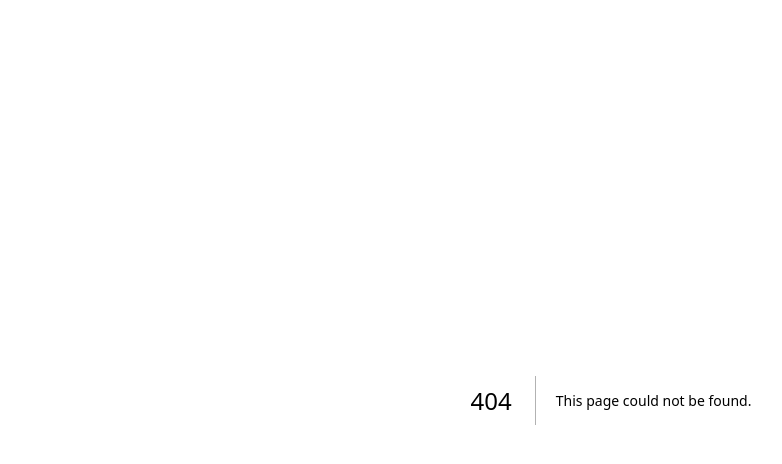
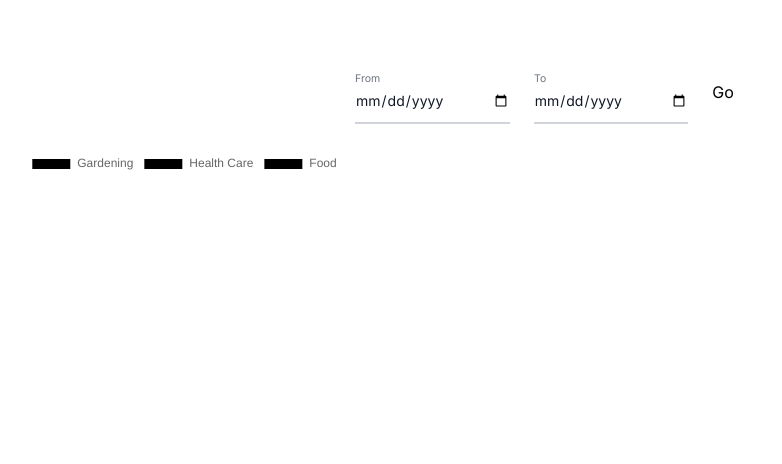
Before and after one commit to AtifAhmed29/my-app, a Next.js app: page /Graph in a window 1280 px wide. Before the commit this address had no page. Shown: the top 464 px of the page, without its empty margins (29-811 px from the left). Built offline with nearby package versions, Linux system fonts and the light colour scheme.

Commit message:
donught chart

```diff
--- /dev/null
+++ b/app/Forcast/page.js
@@ -0,0 +1,107 @@
+'use client'
+import axios from 'axios';
+import React, { useState } from 'react'
+import { useEffect } from 'react';
+
+export default function page() {
+    const [data,setData]=useState([])
+    const [avg,setAvg]=useState([])
+
+useEffect(() => {
+
+    axios.get('http://localhost:3000/expense/all')
+    .then(response=>{
+
+        predict(response.data)
+        setData(response.data)
+    })
+    .catch(err=>{
+        console.log(err);
+    })
+
+
+
+
+
+}, []);
+
+
+function sum(x){
+    var sum=0
+    x.forEach(i=>{
+
+        sum+=i;
+    })
+    return sum;
+}
+
+function predict(data){
+    var saturday=[]
+    var sunday=[]
+    var monday=[]
+    var tuesday=[]
+    var wednesday=[]
+    var thursday=[]
+    var friday=[]
+    var predict=[]
+
+
+    saturday.push(0)
+    sunday.push(0)
+    monday.push(0)
+    tuesday.push(0)
+    wednesday.push(0)
+    thursday.push(0)
+    friday.push(0)
+
+
+    data.forEach(element => {
+        if(element.day=='Saturday'){
+
+
+            saturday.push(element.ammount)
+        }
+        else if(element.day=='Sunday'){
+            sunday.push(element.ammount)
+        }
+        else if(element.day=='Monday'){
+            monday.push(element.ammount)
+        }
+        else if(element.day=='Tuesday'){
+            tuesday.push(element.ammount)
+        }
+        else if(element.day=='Wednesday'){
+            wednesday.push(element.ammount)
+        }
+        else if(element.day=='Thursday'){
+            thursday.push(element.ammount)
+        }
+        else if(element.day=='Friday'){
+            friday.push(element.ammount)
+        }
+
+
+
+    });
+
+    predict.push(sum(saturday)/saturday.length)
+    predict.push(sum(sunday)/sunday.length)
+    predict.push(sum(monday)/monday.length)
+    predict.push(sum(tuesday)/tuesday.length)
+    predict.push(sum(wednesday)/wednesday.length)
+    predict.push(sum(thursday)/thursday.length)
+    predict.push(sum(friday)/friday.length)
+
+    setAvg(predict)
+}
+
+
+
+console.log(avg);
+
+  return (
+    <div>
+
+    </div>
+  )
+}
--- /dev/null
+++ b/app/Graph/page.js
@@ -0,0 +1,124 @@
+'use client'
+import React, { useState } from 'react'
+import axios from 'axios'
+import { useFormik } from 'formik'
+import { object, string, number, date, InferType } from 'yup';
+import PieChart from '../PieChart';
+
+
+export default function page() {
+const [gardening,setGardening]=useState([])
+const [eat, setEat]=useState([])
+const [health, setHealth]=useState([])
+const [data, setData]=useState([])
+
+    const formik=useFormik({
+        initialValues: {},
+        validationSchema:object({
+
+        }),
+        onSubmit:(values,{resetForm})=>{
+
+            axios.post('http://localhost:3000/expense/expensegraph',values)
+            .then(response=>{
+
+               ok(response.data)
+
+
+                console.log(response.data);
+            })
+            .catch(err=>{
+                console.log(err);
+            })
+
+
+
+
+
+            resetForm(values)
+        }
+
+
+
+    })
+
+
+    function sum(x){
+        var sum = 0;
+        x.forEach(i=>{
+        sum =sum + i;
+        })
+        return sum;
+    }
+
+    function ok(data){
+        var aeat=[]
+        var ahealth=[]
+        var agardening=[]
+        var adata=[]
+
+        data.forEach(element => {
+            if(element.category=='health'){
+                ahealth.push(element.ammount)
+            }
+          else if (element.category=='eat'){
+
+            aeat.push(element.ammount)
+          }
+          else if (element.category=='gardening'){
+
+            agardening.push(element.ammount)
+
+          }
+        });
+
+
+
+        setEat(sum(aeat))
+        setGardening(sum(agardening))
+        setHealth(sum(ahealth))
+
+        adata.push(sum(agardening))
+        adata.push(sum(ahealth))
+        adata.push(sum(aeat))
+
+        setData(adata)
+    }
+
+
+    console.log(data);
+
+  return (
+    <div>
+
+<div className='w-full pl-96 pr-96 mt-20'>
+
+
+
+<form  onSubmit={formik.handleSubmit}>
+
+
+<div className="grid md:grid-cols-3 md:gap-6">
+    <div className="relative z-0 w-full mb-6 group">
+        <input type="date" name="min" id="mindate" onChange={formik.handleChange}  className="block py-2.5 px-0 w-full text-sm text-gray-900 bg-transparent border-0 border-b-2 border-gray-300 appearance-none dark:text-white dark:border-gray-600 dark:focus:border-blue-500 focus:outline-none focus:ring-0 focus:border-blue-600 peer" placeholder=" " required />
+        <label for="mindate" className="peer-focus:font-medium absolute text-sm text-gray-500 dark:text-gray-400 duration-300 transform -translate-y-6 scale-75 top-3 -z-10 origin-[0] peer-focus:left-0 peer-focus:text-blue-600 peer-focus:dark:text-blue-500 peer-placeholder-shown:scale-100 peer-placeholder-shown:translate-y-0 peer-focus:scale-75 peer-focus:-translate-y-6">From</label>
+    </div>
+    <div className="relative z-0 w-full mb-6 group">
+        <input type="date" name="max" id="maxdate" onChange={formik.handleChange} className="block py-2.5 px-0 w-full text-sm text-gray-900 bg-transparent border-0 border-b-2 border-gray-300 appearance-none dark:text-white dark:border-gray-600 dark:focus:border-blue-500 focus:outline-none focus:ring-0 focus:border-blue-600 peer" placeholder=" " required />
+        <label for="maxdate" className="peer-focus:font-medium absolute text-sm text-gray-500 dark:text-gray-400 duration-300 transform -translate-y-6 scale-75 top-3 -z-10 origin-[0] peer-focus:left-0 peer-focus:text-blue-600 peer-focus:dark:text-blue-500 peer-placeholder-shown:scale-100 peer-placeholder-shown:translate-y-0 peer-focus:scale-75 peer-focus:-translate-y-6">To</label>
+    </div>
+    <div className="relative z-0 w-full mb-6 group">
+        <button type='submit' >Go</button>
+    </div>
+
+</div>
+</form>
+</div>
+
+
+
+<PieChart  data={data} />
+
+    </div>
+  )
+}
--- /dev/null
+++ b/app/PieChart.js
@@ -0,0 +1,42 @@
+import React from 'react'
+import {
+    Chart as ChartJS,
+    ArcElement,
+    Tooltip,
+    Legend
+} from 'chart.js'
+import { Doughnut } from 'react-chartjs-2'
+import { data } from 'autoprefixer'
+
+ChartJS.register(
+    ArcElement,
+    Tooltip,
+    Legend
+)
+
+export default function PieChart(props) {
+
+    const data={
+        labels:['Gardening','Health Care','Food'],
+        datasets:[{
+            label:'Poll',
+            data:props.data,
+            backgroundColor:['black','red','green'],
+            bordercolor:['black','red','green'],
+        }]
+    }
+
+    const options={
+
+    }
+  return (
+    <div className='w-1/3 h-1/3 '>
+        <Doughnut
+
+        data={data}
+        options={options}
+        />
+
+    </div>
+  )
+}
--- a/package.json
+++ b/package.json
@@ -11,12 +11,14 @@
   "dependencies": {
     "autoprefixer": "10.4.14",
     "axios": "^1.4.0",
+    "chart.js": "^4.3.0",
     "formik": "^2.2.9",
     "next": "13.4.3",
     "postcss": "8.4.23",
     "react": "18.2.0",
+    "react-chartjs-2": "^5.2.0",
     "react-dom": "18.2.0",
-    "tailwindcss": "3.3.2",
+    "tailwindcss": "^3.3.2",
     "yup": "^1.1.1"
   }
 }
```
Also changed, not shown: 1 other file (tests, documents, lock files or other folders).
